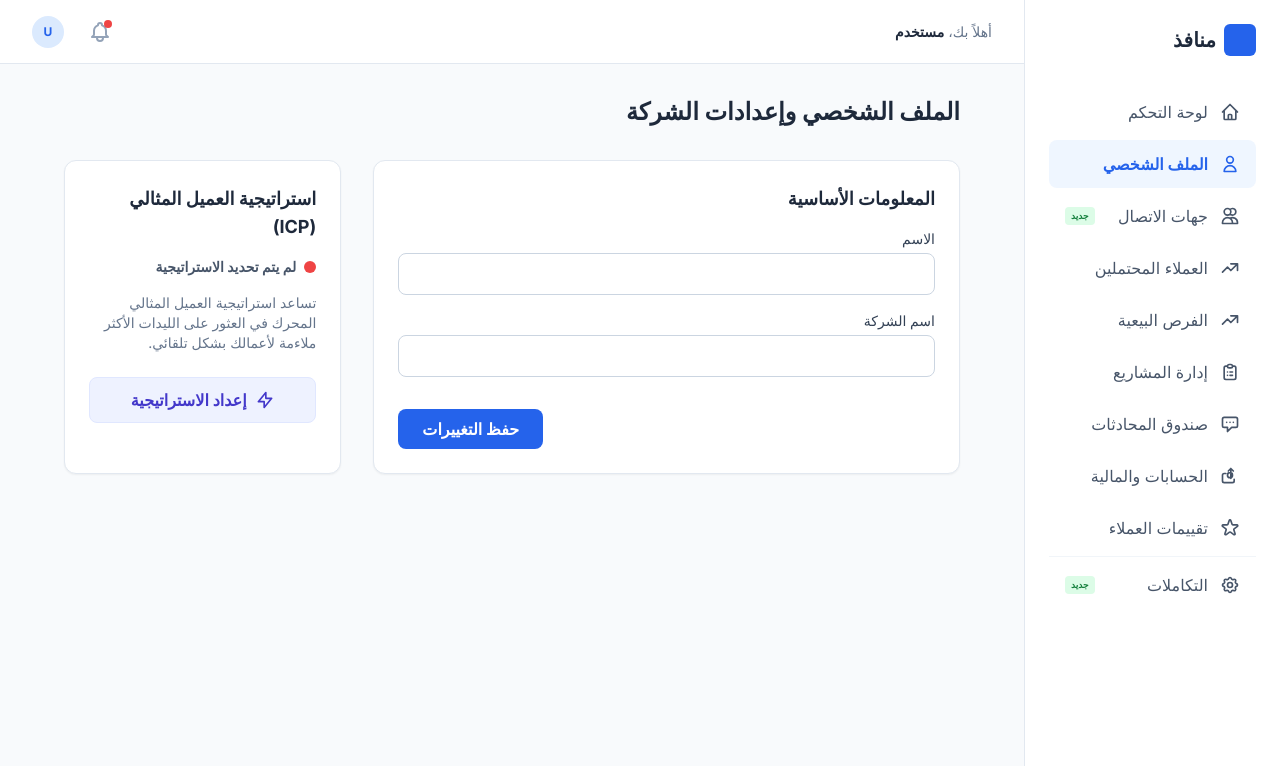
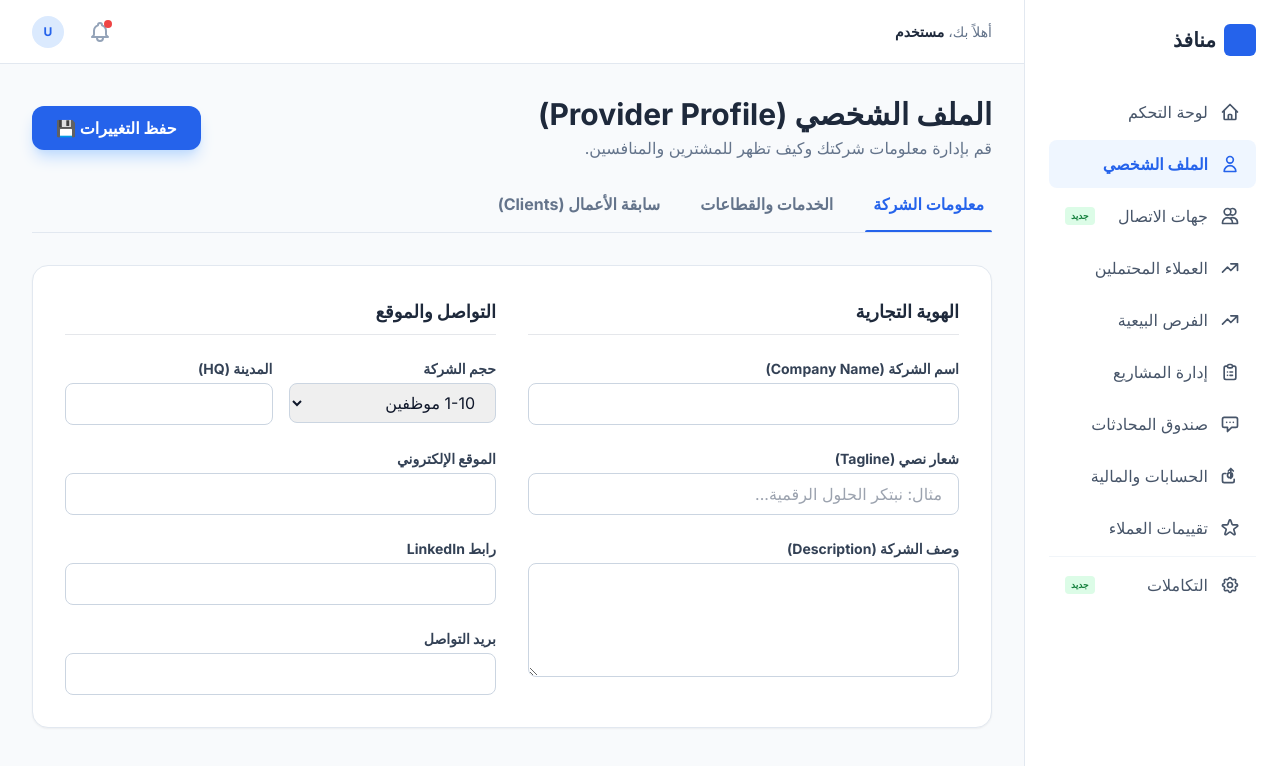
Before and after one commit to biznesclinicsgpt-png/monafsat-test-leads, a React (Vite) app: page /profile in a window 1280 px wide. Shown: the top 766 px of the page. Built offline with nearby package versions, Linux system fonts and the light colour scheme; no server answers.

Commit message:
fix(frontend): Wire up Provider Profile Edit Page and fix DataContext nesting

```diff
--- a/context/DataContext.tsx
+++ b/context/DataContext.tsx
@@ -27,6 +27,7 @@ interface DataContextType {
   providerProfile: ProviderProfile | null;
   fetchProfile: (userId: string) => Promise<void>;
   updateUserProfile: (profile: Partial<AppUser>) => Promise<void>;
+  updateProviderProfile: (profile: Partial<ProviderProfile>) => Promise<void>;
 
   integrations: IntegrationProvider[];
   updateIntegrations: (integrations: IntegrationProvider[]) => void;
@@ -222,6 +223,23 @@ export const DataProvider = ({ children }: { children: ReactNode }) => {
     }
   };
 
+  const updateProviderProfile = async (profile: Partial<ProviderProfile>) => {
+    if (!user?.id) return;
+    try {
+      const response = await fetch('/api/profiles/provider', {
+        method: 'PATCH',
+        headers: { 'Content-Type': 'application/json' },
+        body: JSON.stringify({ userId: user.id, ...profile }),
+      });
+      if (!response.ok) throw new Error('Failed to update profile');
+      const updated = await response.json();
+      setProviderProfile(updated);
+    } catch (e) {
+      console.error("Failed to update provider profile", e);
+      throw e;
+    }
+  };
+
   const updateProviderICP = (icp: ProviderICP) => {
     setProviderICP(icp);
     localStorage.setItem('manafeth_icp', JSON.stringify(icp));
@@ -262,6 +280,7 @@ export const DataProvider = ({ children }: { children: ReactNode }) => {
       providerProfile,
       fetchProfile,
       updateUserProfile,
+      updateProviderProfile,
       integrations,
       updateIntegrations
     }}>
--- a/pages/ProfilePage.tsx
+++ b/pages/ProfilePage.tsx
@@ -1,98 +1,174 @@
-import React, { useState } from 'react';
+import React, { useState, useEffect } from 'react';
 import { useData } from '../context/DataContext';
-import ICPStrategyModal from '../components/Dashboard/ICPStrategyModal';
+import { ProviderProfile, ServiceLine, ClientReference } from '../types';
 
 const ProfilePage = () => {
-    const { user, updateUserProfile, providerICP } = useData();
-    const [showICPModal, setShowICPModal] = useState(false);
+    const { user, providerProfile, updateProviderProfile } = useData();
+    const [activeTab, setActiveTab] = useState<'company' | 'services' | 'clients'>('company');
+    const [saving, setSaving] = useState(false);
 
-    const [formData, setFormData] = useState({
-        name: user?.name || '',
-        company: user?.providerProfile?.company_name || user?.buyerProfile?.company_name || ''
+    // Initial state based on providerProfile
+    const [formData, setFormData] = useState<Partial<ProviderProfile>>({
+        company_name: '',
+        tagline: '',
+        description: '',
+        company_size: '1-10',
+        contact_email: '',
+        contact_phone: '',
+        website: '',
+        linkedin_url: '',
+        headquarters_city: '',
+        headquarters_country: 'Saudi Arabia',
+        service_lines: [],
+        clients: []
     });
 
-    const handleChange = (e: React.ChangeEvent<HTMLInputElement>) => {
-        setFormData(prev => ({ ...prev, [e.target.name]: e.target.value }));
+    useEffect(() => {
+        if (providerProfile) {
+            setFormData(providerProfile);
+        } else if (user) {
+            // Fallback defaults
+            setFormData(prev => ({
+                ...prev,
+                company_name: user?.name || '',
+                contact_email: user?.email || '',
+                contact_phone: user?.phone || ''
+            }));
+        }
+    }, [providerProfile, user]);
+
+    const handleChange = (e: React.ChangeEvent<HTMLInputElement | HTMLTextAreaElement | HTMLSelectElement>) => {
+        const { name, value } = e.target;
+        setFormData(prev => ({ ...prev, [name]: value }));
     };
 
     const handleSave = async () => {
-        await updateUserProfile(formData);
-        alert('تم حفظ البيانات بنجاح');
+        setSaving(true);
+        try {
+            await updateProviderProfile(formData);
+            alert('تم حفظ الملف الشخصي بنجاح! 💾');
+        } catch (error) {
+            alert('فشل الحفظ. يرجى المحاولة مرة أخرى.');
+        } finally {
+            setSaving(false);
+        }
     };
 
+    // --- Sub-components (simplified for single-file) ---
+
     return (
-        <div className="max-w-4xl mx-auto space-y-8" dir="rtl">
-            <h1 className="text-2xl font-bold text-slate-800">الملف الشخصي وإعدادات الشركة</h1>
+        <div className="max-w-5xl mx-auto space-y-8 pb-12" dir="rtl">
+            {/* Header */}
+            <div className="flex items-center justify-between">
+                <div>
+                    <h1 className="text-3xl font-bold text-slate-800">الملف الشخصي (Provider Profile)</h1>
+                    <p className="text-slate-500 mt-1">قم بإدارة معلومات شركتك وكيف تظهر للمشترين والمنافسين.</p>
+                </div>
+                <button
+                    onClick={handleSave}
+                    disabled={saving}
+                    className="px-6 py-2.5 bg-blue-600 text-white font-bold rounded-xl shadow-lg shadow-blue-200 hover:bg-blue-700 transition-all flex items-center gap-2 disabled:opacity-50"
+                >
+                    {saving ? 'جاري الحفظ...' : 'حفظ التغييرات 💾'}
+                </button>
+            </div>
 
-            <div className="grid grid-cols-1 md:grid-cols-3 gap-8">
-                {/* Basic Info */}
-                <div className="md:col-span-2 space-y-6">
-                    <div className="bg-white p-6 rounded-xl border border-slate-200 shadow-sm">
-                        <h2 className="text-lg font-bold text-slate-800 mb-4">المعلومات الأساسية</h2>
+            {/* Navigation Tabs */}
+            <div className="flex items-center gap-6 border-b border-slate-200">
+                <button
+                    onClick={() => setActiveTab('company')}
+                    className={`pb-4 px-2 font-bold transition-all relative ${activeTab === 'company' ? 'text-blue-600' : 'text-slate-500 hover:text-slate-700'}`}
+                >
+                    معلومات الشركة
+                    {activeTab === 'company' && <span className="absolute bottom-0 left-0 w-full h-0.5 bg-blue-600 rounded-t-full"></span>}
+                </button>
+                <button
+                    onClick={() => setActiveTab('services')}
+                    className={`pb-4 px-2 font-bold transition-all relative ${activeTab === 'services' ? 'text-blue-600' : 'text-slate-500 hover:text-slate-700'}`}
+                >
+                    الخدمات والقطاعات
+                    {activeTab === 'services' && <span className="absolute bottom-0 left-0 w-full h-0.5 bg-blue-600 rounded-t-full"></span>}
+                </button>
+                <button
+                    onClick={() => setActiveTab('clients')}
+                    className={`pb-4 px-2 font-bold transition-all relative ${activeTab === 'clients' ? 'text-blue-600' : 'text-slate-500 hover:text-slate-700'}`}
+                >
+                    سابقة الأعمال (Clients)
+                    {activeTab === 'clients' && <span className="absolute bottom-0 left-0 w-full h-0.5 bg-blue-600 rounded-t-full"></span>}
+                </button>
+            </div>
 
-                        <div className="space-y-4">
+            {/* Content Area */}
+            <div className="bg-white rounded-2xl border border-slate-200 shadow-sm p-8 min-h-[400px]">
+                {activeTab === 'company' && (
+                    <div className="grid grid-cols-1 md:grid-cols-2 gap-8 animate-fadeIn">
+                        <div className="space-y-6">
+                            <h3 className="text-lg font-bold text-slate-800 border-b pb-2">الهوية التجارية</h3>
                             <div>
-                                <label className="block text-sm font-medium text-slate-700 mb-1">الاسم</label>
-                                <input
-                                    type="text"
-                                    name="name"
-                                    value={formData.name}
-                                    onChange={handleChange}
-                                    className="w-full px-4 py-2 border border-slate-300 rounded-lg focus:ring-2 focus:ring-blue-500 focus:border-blue-500"
-                                />
+                                <label className="block text-sm font-bold text-slate-700 mb-1">اسم الشركة (Company Name)</label>
+                                <input type="text" name="company_name" value={formData.company_name} onChange={handleChange} className="w-full px-4 py-2 rounded-lg border border-slate-300 focus:ring-2 focus:ring-blue-500" />
                             </div>
+                            <div>
+                                <label className="block text-sm font-bold text-slate-700 mb-1">شعار نصي (Tagline)</label>
+                                <input type="text" name="tagline" value={formData.tagline} onChange={handleChange} className="w-full px-4 py-2 rounded-lg border border-slate-300 focus:ring-2 focus:ring-blue-500" placeholder="مثال: نبتكر الحلول الرقمية..." />
+                            </div>
+                            <div>
+                                <label className="block text-sm font-bold text-slate-700 mb-1">وصف الشركة (Description)</label>
+                                <textarea name="description" value={formData.description} onChange={handleChange} rows={4} className="w-full px-4 py-2 rounded-lg border border-slate-300 focus:ring-2 focus:ring-blue-500" />
+                            </div>
+                        </div>
 
+                        <div className="space-y-6">
+                            <h3 className="text-lg font-bold text-slate-800 border-b pb-2">التواصل والموقع</h3>
+                            <div className="grid grid-cols-2 gap-4">
+                                <div>
+                                    <label className="block text-sm font-bold text-slate-700 mb-1">حجم الشركة</label>
+                                    <select name="company_size" value={formData.company_size} onChange={handleChange} className="w-full px-4 py-2 rounded-lg border border-slate-300 focus:ring-2 focus:ring-blue-500">
+                                        <option value="1-10">1-10 موظفين</option>
+                                        <option value="11-50">11-50 موظف</option>
+                                        <option value="51-200">51-200 موظف</option>
+                                        <option value="200+">+200 موظف</option>
+                                    </select>
+                                </div>
+                                <div>
+                                    <label className="block text-sm font-bold text-slate-700 mb-1">المدينة (HQ)</label>
+                                    <input type="text" name="headquarters_city" value={formData.headquarters_city} onChange={handleChange} className="w-full px-4 py-2 rounded-lg border border-slate-300 focus:ring-2 focus:ring-blue-500" />
+                                </div>
+                            </div>
                             <div>
-                                <label className="block text-sm font-medium text-slate-700 mb-1">اسم الشركة</label>
-                                <input
-                                    type="text"
-                                    name="company"
-                                    value={formData.company}
-                                    onChange={handleChange}
-                                    className="w-full px-4 py-2 border border-slate-300 rounded-lg focus:ring-2 focus:ring-blue-500 focus:border-blue-500"
-                                />
+                                <label className="block text-sm font-bold text-slate-700 mb-1">الموقع الإلكتروني</label>
+                                <input type="text" name="website" value={formData.website} onChange={handleChange} className="w-full px-4 py-2 rounded-lg border border-slate-300 focus:ring-2 focus:ring-blue-500 text-left" dir="ltr" />
                             </div>
-
-                            <div className="pt-4 text-left">
-                                <button
-                                    onClick={handleSave}
-                                    className="px-6 py-2 bg-blue-600 text-white font-bold rounded-lg hover:bg-blue-700 transition-colors"
-                                >
-                                    حفظ التغييرات
-                                </button>
+                            <div>
+                                <label className="block text-sm font-bold text-slate-700 mb-1">رابط LinkedIn</label>
+                                <input type="text" name="linkedin_url" value={formData.linkedin_url} onChange={handleChange} className="w-full px-4 py-2 rounded-lg border border-slate-300 focus:ring-2 focus:ring-blue-500 text-left" dir="ltr" />
+                            </div>
+                            <div>
+                                <label className="block text-sm font-bold text-slate-700 mb-1">بريد التواصل</label>
+                                <input type="email" name="contact_email" value={formData.contact_email} onChange={handleChange} className="w-full px-4 py-2 rounded-lg border border-slate-300 focus:ring-2 focus:ring-blue-500 text-left" dir="ltr" />
                             </div>
                         </div>
                     </div>
-                </div>
+                )}
 
-                {/* ICP Status */}
-                <div className="md:col-span-1">
-                    <div className="bg-white p-6 rounded-xl border border-slate-200 shadow-sm h-full">
-                        <h2 className="text-lg font-bold text-slate-800 mb-4">استراتيجية العميل المثالي (ICP)</h2>
+                {activeTab === 'services' && (
+                    <div className="space-y-6 animate-fadeIn">
+                        <div className="text-center py-12 bg-slate-50 rounded-xl border border-dashed border-slate-300">
+                            <p className="text-slate-500">🚧 قسم إدارة الخدمات قيد التطوير...</p>
+                            <p className="text-sm text-slate-400 mt-2">سيتمكن المستخدم من تحديد نسب الخدمات والقطاعات المستهدفة هنا.</p>
+                        </div>
+                    </div>
+                )}
 
-                        <div className="flex items-center gap-2 mb-4">
-                            <div className={`w-3 h-3 rounded-full ${providerICP?.isSet ? 'bg-green-500' : 'bg-red-500'}`}></div>
-                            <span className="text-sm font-bold text-slate-600">
-                                {providerICP?.isSet ? 'الاستراتيجية نشطة' : 'لم يتم تحديد الاستراتيجية'}
-                            </span>
+                {activeTab === 'clients' && (
+                    <div className="space-y-6 animate-fadeIn">
+                        <div className="text-center py-12 bg-slate-50 rounded-xl border border-dashed border-slate-300">
+                            <p className="text-slate-500">🚧 قسم سابقة الأعمال قيد التطوير...</p>
+                            <p className="text-sm text-slate-400 mt-2">سيتمكن المستخدم من إضافة شعارات العملاء ووصف المشاريع السابقة هنا.</p>
                         </div>
-
-                        <p className="text-sm text-slate-500 mb-6">
-                            تساعد استراتيجية العميل المثالي المحرك في العثور على الليدات الأكثر ملاءمة لأعمالك بشكل تلقائي.
-                        </p>
-
-                        <button
-                            onClick={() => setShowICPModal(true)}
-                            className="w-full py-2.5 bg-indigo-50 text-indigo-700 font-bold rounded-lg border border-indigo-100 hover:bg-indigo-100 transition-colors flex items-center justify-center gap-2"
-                        >
-                            <svg className="w-5 h-5" fill="none" stroke="currentColor" viewBox="0 0 24 24"><path strokeLinecap="round" strokeLinejoin="round" strokeWidth="2" d="M13 10V3L4 14h7v7l9-11h-7z" /></svg>
-                            {providerICP?.isSet ? 'تحديث الاستراتيجية' : 'إعداد الاستراتيجية'}
-                        </button>
                     </div>
-                </div>
+                )}
             </div>
-
-            {showICPModal && <ICPStrategyModal onClose={() => setShowICPModal(false)} />}
         </div>
     );
 };
```
